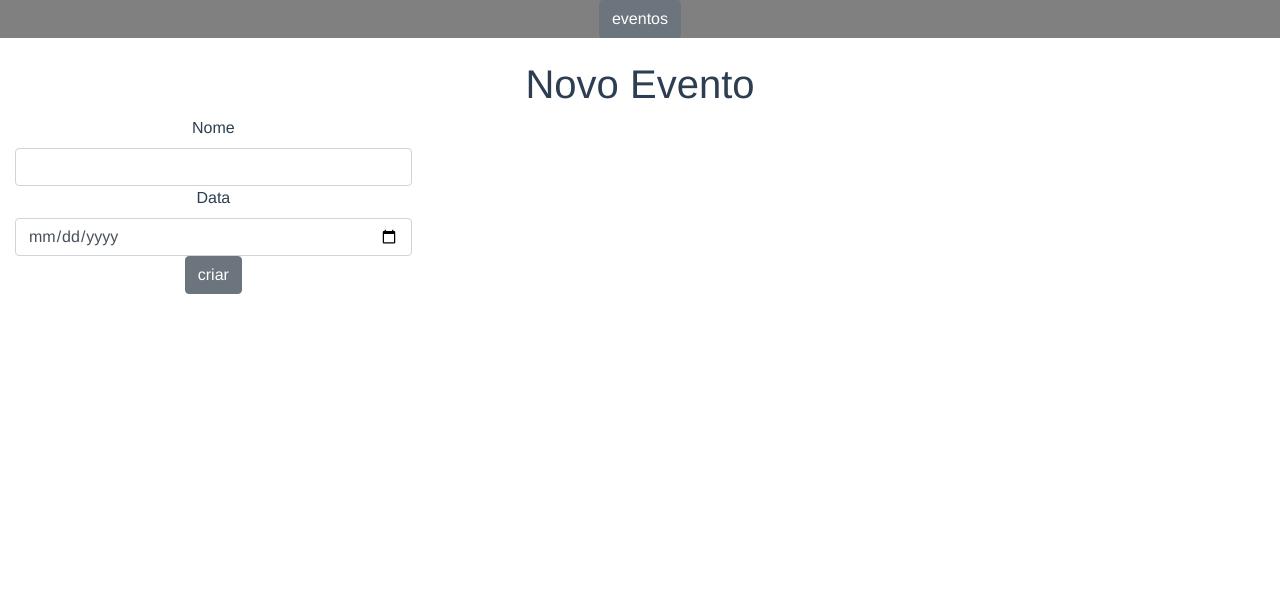
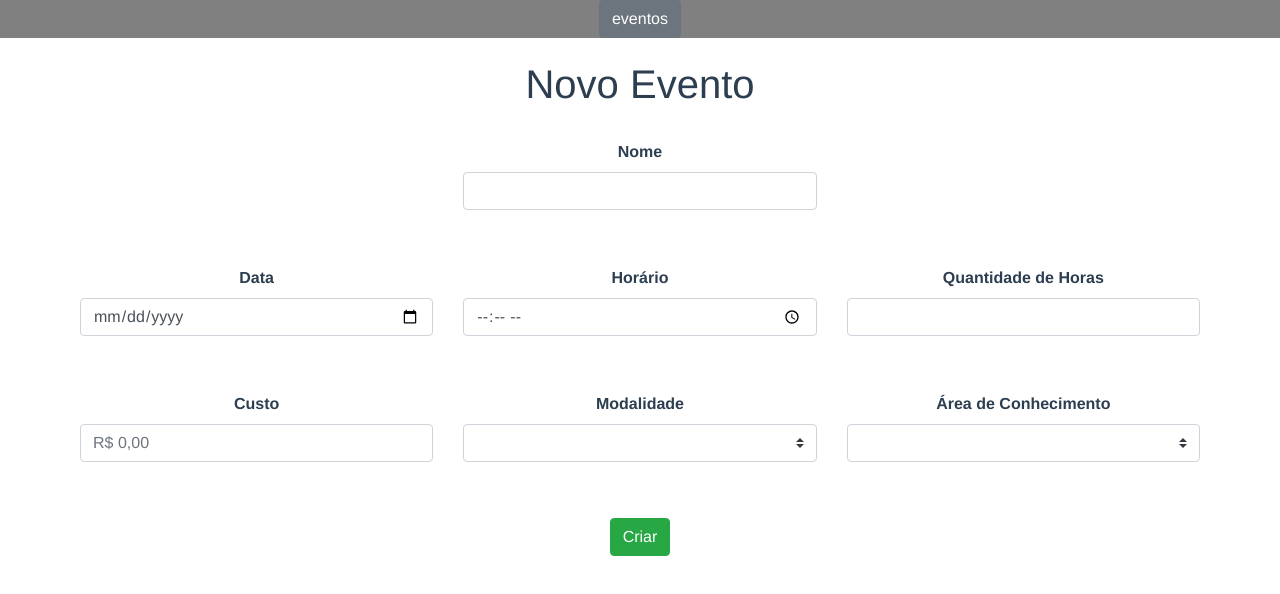
Before and after one commit to cassiofelippe/ueventos-uffs, a Vue app: page /#/eventos/new in a window 1280 px wide. Shown: the top 594 px of the page. Built offline with nearby package versions, Linux system fonts and the light colour scheme.

Commit message:
melhorado formulário novo evento

```diff
--- a/src/App.vue
+++ b/src/App.vue
@@ -37,4 +37,17 @@ export default {
 .header {
   background-color: gray;
 }
+
+body {
+  padding-left: 5em;
+  padding-right: 5em;
+}
+
+input {
+  margin-bottom: 2em;
+}
+
+label {
+  font-weight: bold;
+}
 </style>
--- a/src/components/EventosIndex.vue
+++ b/src/components/EventosIndex.vue
@@ -29,10 +29,7 @@
 
     data() {
       return {
-        eventos: [
-           {nome: 'tabajara', data: '15/05/1998'},
-           {nome: 'showpanas', data: '15/05/2021'},
-        ]
+        eventos: []
       };
     },
 
@@ -45,7 +42,9 @@
     },
 
     mounted() {
-      http.get('/eventos')
+      http.get('/eventos').then(response => {
+        this.eventos = response.data
+      })
     },
   };
 </script>
--- a/src/components/EventosNew.vue
+++ b/src/components/EventosNew.vue
@@ -1,18 +1,66 @@
 <template>
-  <div class="form">
+  <b-form class="form">
     <h1>Novo Evento</h1>
+
+    <b-row>
+      <b-col cols="12">&nbsp;</b-col>
+
+      <b-col cols="4">&nbsp;</b-col>
+
       <b-col cols="4" class="evento-nome">
         <label for="evento-nome">Nome</label>
-      <b-input id="evento-nome" v-model="evento.nome" />
+        <b-form-input id="evento-nome" v-model="model.nome" />
       </b-col>
+
+      <b-col cols="12">&nbsp;</b-col>
+
       <b-col cols="4" class="evento-data">
         <label for="evento-data">Data</label>
-      <b-input type="date" id="evento-data" v-model="evento.data" />
+        <b-input type="date" id="evento-data" v-model="model.data" />
       </b-col>
-    <b-col cols="4" class="evento-data">
-      <b-button @click="criar">criar</b-button>
+
+      <b-col cols="4" class="evento-horario">
+        <label for="evento-horario">Horário</label>
+        <b-input type="time" id="evento-horario" v-model="model.horario" />
       </b-col>
-  </div>
+
+      <b-col cols="4" class="evento-quantidade-horas">
+        <label for="evento-quantidade-horas">Quantidade de Horas</label>
+        <b-input type="number" id="evento-quantidade-horas" v-model="model.quantidadeHoras" />
+      </b-col>
+
+      <b-col cols="12">&nbsp;</b-col>
+
+      <b-col cols="4" class="evento-custo">
+        <label for="evento-custo">Custo</label>
+        <b-input id="evento-custo" v-model="model.custo" placeholder="R$ 0,00" />
+      </b-col>
+
+      <b-col cols="4" class="evento-modalidade">
+        <label for="evento-modalidade">Modalidade</label>
+        <b-select id="evento-modalidade" v-model="model.modalidadeId" :options="modalidades">
+          <template #first>
+            <b-form-select-option :value="null" disabled>-- Selecione --</b-form-select-option>
+          </template>
+        </b-select>
+      </b-col>
+
+      <b-col cols="4" class="evento-area-conhecimento">
+        <label for="evento-area-conhecimento">Área de Conhecimento</label>
+        <b-form-select id="evento-area-conhecimento" v-model="model.areaConhecimentoId" :options="areasConhecimento">
+          <template #first>
+            <b-form-select-option :value="null" disabled>-- Selecione --</b-form-select-option>
+          </template>
+        </b-form-select>
+      </b-col>
+
+      <b-col cols="12">&nbsp;</b-col>
+
+      <b-col cols="12" sm="12" md="12" lg="12" class="text-center">
+        <b-button @click="criar" variant="success">Criar</b-button>
+      </b-col>
+    </b-row>
+  </b-form>
 </template>
 
 <script>
@@ -25,16 +73,16 @@
 
     data() {
       return {
-        evento: {
-          nome: '',
-          data: ''
-        }
+        model: {},
+        // TODO retrieve from database
+        modalidades: [{value: 1, text: 'pesquisa'}, {value: 2, text: 'extensao'}, {value: 3, text: 'empreendedorismo'}],
+        areasConhecimento: [{value: 1, text: 'saude'}, {value: 2, text: 'tecnologia'}, {value: 3, text: 'didatica'}]
       };
     },
 
     methods: {
       criar() {
-        http.post('/eventos/create', this.evento)
+        http.post('/eventos', this.model)
       }
     },
 
```
Also changed, not shown: package.json (+4 -4 lines). Lines whose indentation alone changed are shown as unchanged.
